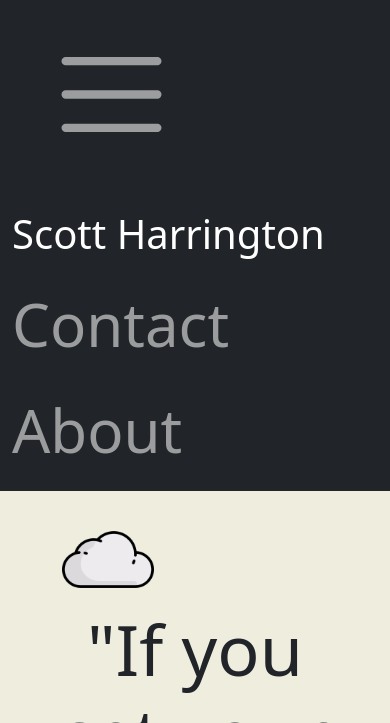
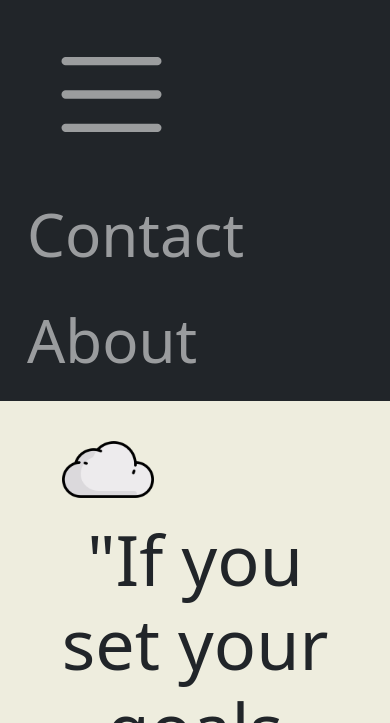
Before and after one commit to rharr003/personal-site, a Flask app: page / in a window 390 px wide, after a click that opens the changed part. Shown: the top 723 px of the page. Run offline with Flask 2, Linux system fonts and the light colour scheme; some libraries are stand-ins or nearby versions.

Commit message:
testing font sizes for mobile

```diff
--- a/static/css/styles.css
+++ b/static/css/styles.css
@@ -330,7 +330,7 @@ font-size: 1.5rem;
     }
 
     .navbar-brand {
-        font-size: 40px;
+        display:none;
     }
 
     .navbar-toggler-icon {
@@ -341,4 +341,8 @@ font-size: 1.5rem;
         border: none;
     }
 
+    .navbar-nav {
+       padding-left: 15px;
+    }
+
 }
```
